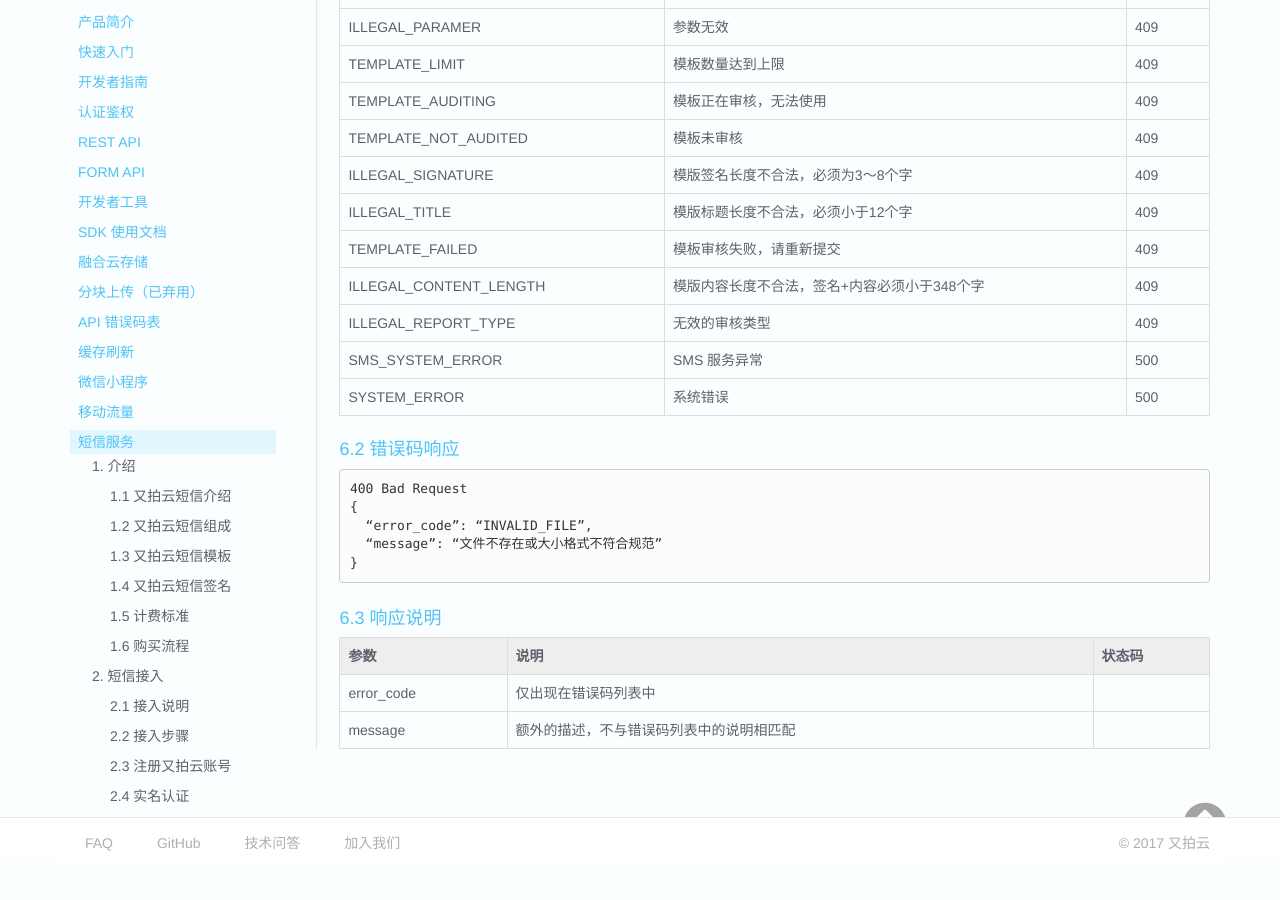
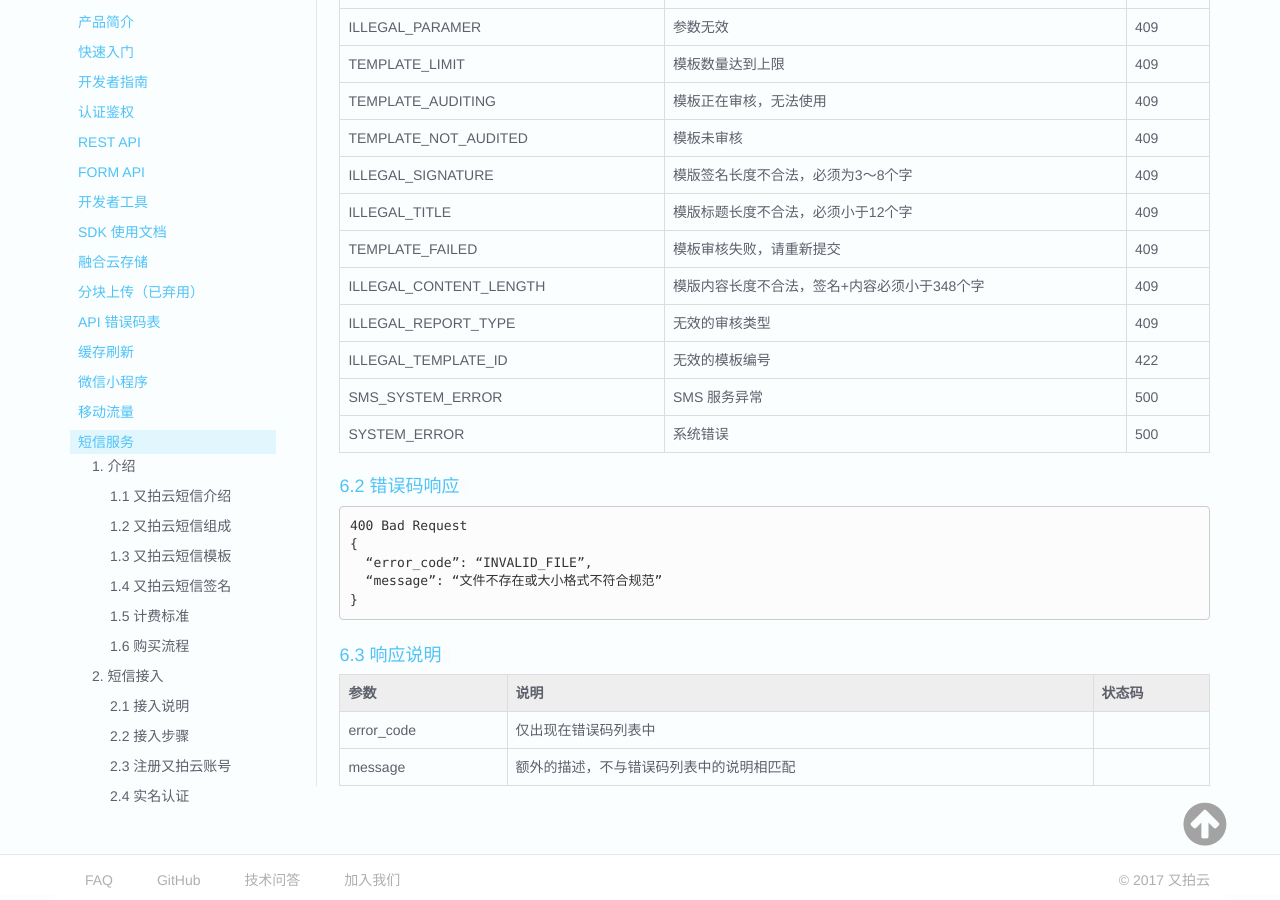
Before and after one commit to upyun/docs, an MkDocs documentation site: the page built from sources/sms/index.md, in a window 1280 px wide and 900 px high, scrolled down 18824 px. Built offline with MkDocs 1.6.1, drawn with Linux system fonts in a browser that asks for light colours; old or Windows-style settings are respelled for this version of MkDocs; before the commit the page ends 19687 px from its top, so only the background shows below that.

Commit message:
feat: 补充错误码 ILLEGAL_TEMPLATE_ID

```diff
--- a/sources/sms/index.md
+++ b/sources/sms/index.md
@@ -542,6 +542,7 @@
 | TEMPLATE_FAILED | 模板审核失败，请重新提交 | 409 |
 | ILLEGAL_CONTENT_LENGTH | 模版内容长度不合法，签名+内容必须小于348个字  | 409 |
 | ILLEGAL_REPORT_TYPE | 无效的审核类型  | 409 |
+| ILLEGAL_TEMPLATE_ID | 无效的模板编号 | 422 |
 | SMS_SYSTEM_ERROR | SMS 服务异常 | 500 |
 | SYSTEM_ERROR | 系统错误 | 500 |
 
```
